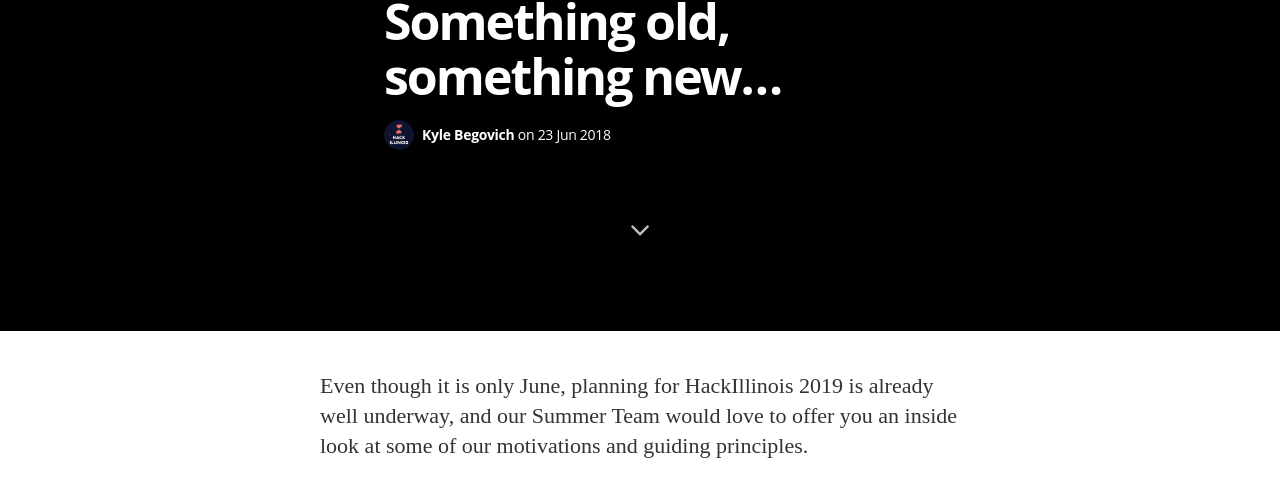
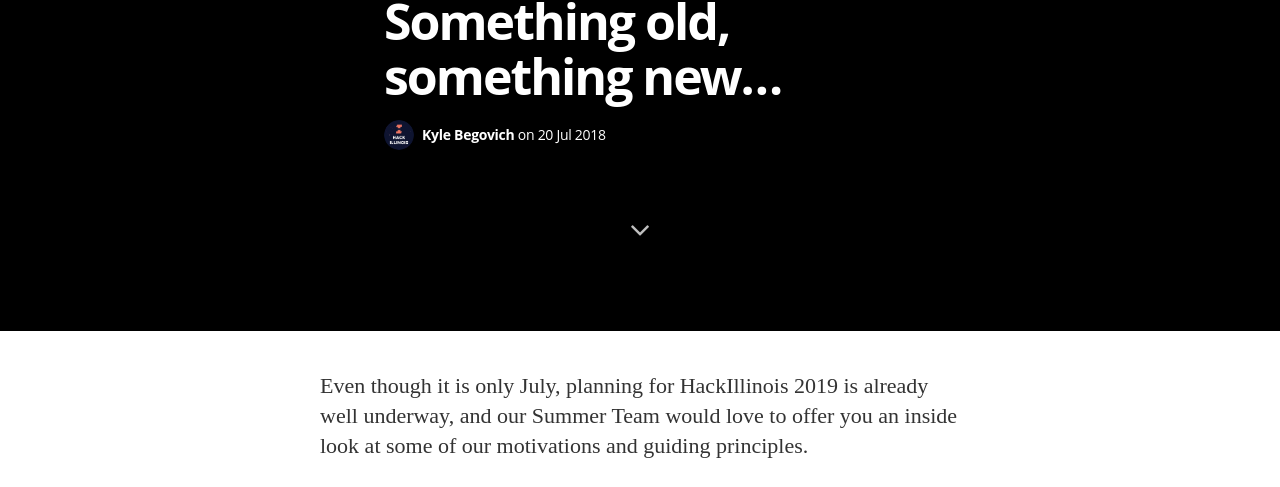
Before and after one commit to HackIllinois/blog, a Jekyll site: the page built from _posts/2018-06-23-hackillinois-2019-mission.markdown, in a window 1280 px wide and 900 px high, scrolled down 434 px. Shown: the part 135-622 px from the top of the window. Built offline with Jekyll 4.4.1, drawn with Linux system fonts in a browser that asks for light colours; nearby versions of some CDN libraries; some web fonts are replaced; some of the changed text lies outside the part shown.

```diff
--- a/_posts/2018-06-23-hackillinois-2019-mission.markdown
+++ b/_posts/2018-06-23-hackillinois-2019-mission.markdown
@@ -1,14 +1,14 @@
 ---
 layout: post
 title: "Something old, something new…"
-date: 2018-06-23 16:00:00
+date: 2018-07-20 19:00:00
 categories: preview
 tags: HackIllinois2018, HackIllinois2019, featured
-image: /assets/article_images/mission-statement-2019/landing-page-2019.jpg
+image: /assets/article_images/mission-statement-2019/emailheader-01.jpg
 author: Kyle Begovich
 ---
 
-Even though it is only June,  planning for HackIllinois 2019 is already well underway, and our Summer Team would love to offer you an inside look at some of our motivations and guiding principles.
+Even though it is only July, planning for HackIllinois 2019 is already well underway, and our Summer Team would love to offer you an inside look at some of our motivations and guiding principles.
 
 
 # Something Old:
```
Also changed, not shown: assets/article_images/mission-statement-2019/emailheader-01.jpg (added).
